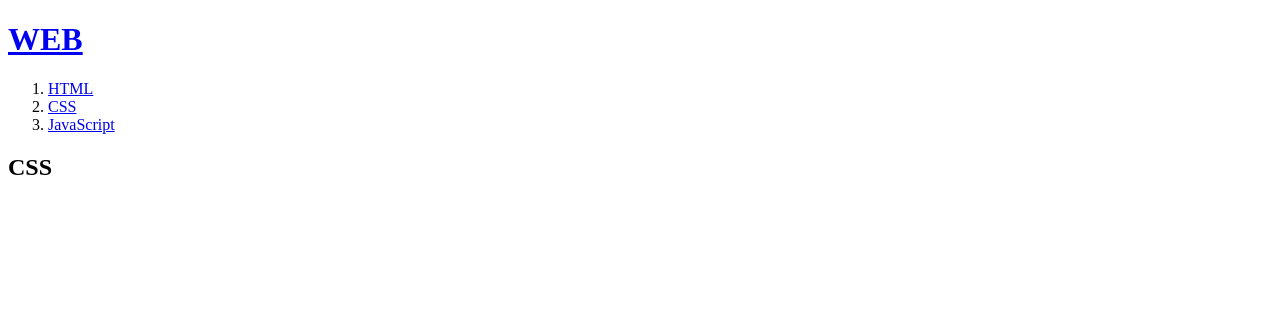
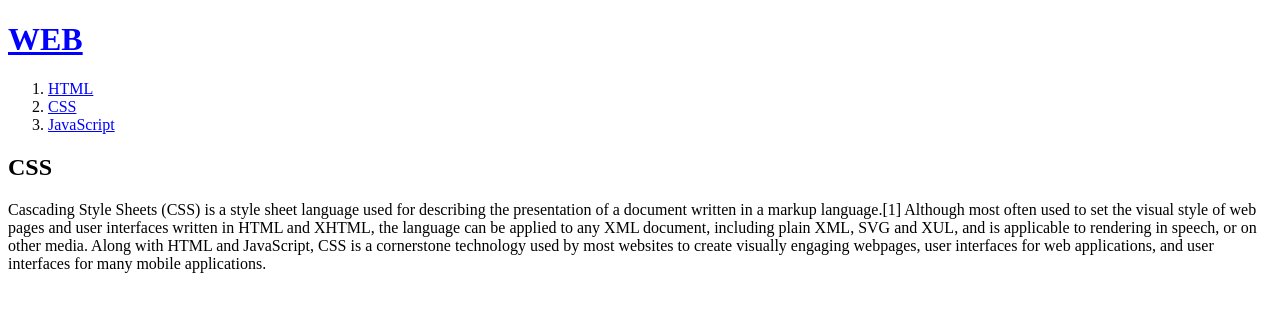
Before and after one commit to lazybones1/first_web, a plain HTML site: page CSS.html in a window 1280 px wide. Drawn offline with Linux system fonts and the light colour scheme.

Commit message:
Add files via upload

```diff
--- a/CSS.html
+++ b/CSS.html
@@ -1,8 +1,13 @@
 <!doctype html>
 <html>
 <head>
-  <title>WEB1 - html</title>
+  <title>WEB - CSS</title>
   <meta charset="utf-8">
+  <style>
+    a {
+      color:blue;
+    }
+  </style>
 </head>
 <body>
   <h1><a href="index.html">WEB</a></h1>
@@ -12,6 +17,8 @@
     <li><a href="JavaScript.html">JavaScript</a></li>
   </ol>
   <h2>CSS</h2>
-
-</body>
-</html>
+  <p>
+    Cascading Style Sheets (CSS) is a style sheet language used for describing the presentation of a document written in a markup language.[1] Although most often used to set the visual style of web pages and user interfaces written in HTML and XHTML, the language can be applied to any XML document, including plain XML, SVG and XUL, and is applicable to rendering in speech, or on other media. Along with HTML and JavaScript, CSS is a cornerstone technology used by most websites to create visually engaging webpages, user interfaces for web applications, and user interfaces for many mobile applications.
+  </p>
+  </body>
+  </html>
```
